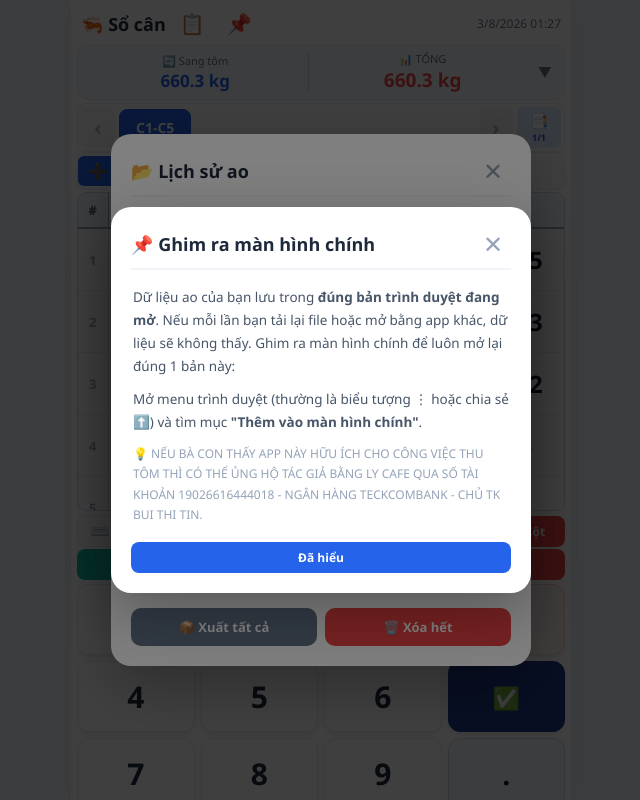
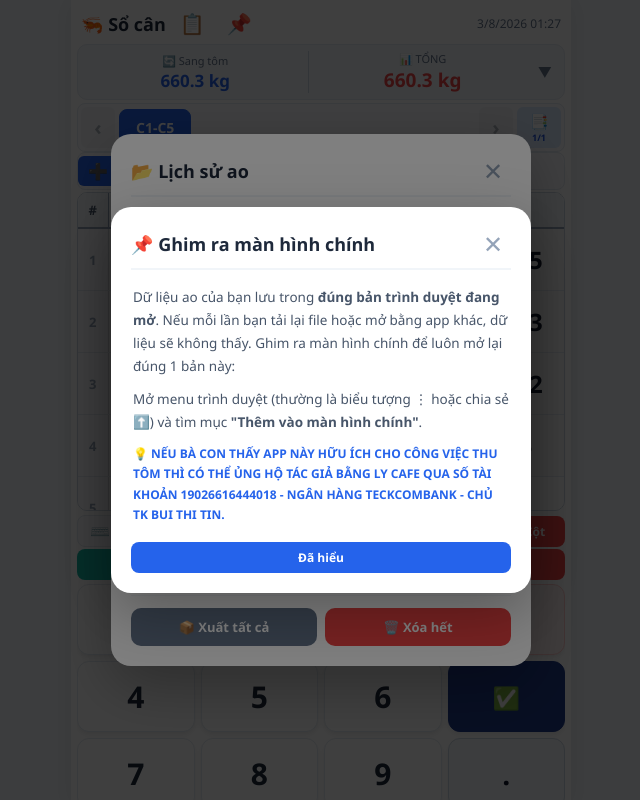
Before and after one commit to tomcamau/S-C-N-T-M, a plain HTML site: page index.html in a window 1280 px wide. Shown: the whole page, without its empty margins (319-959 px from the left). Drawn offline with Linux system fonts and the light colour scheme.

Commit message:
Update index.html
fix lại

```diff
--- a/index.html
+++ b/index.html
@@ -1096,7 +1096,8 @@
             <p id="pinTipOther" style="display:none;">
                 Mở menu trình duyệt (thường là biểu tượng ⋮ hoặc chia sẻ ⬆️) và tìm mục <b>"Thêm vào màn hình chính"</b>.
             </p>
-            <p style="margin-top:10px;color:#94a3b8;font-size:12px;">💡 NẾU BÀ CON THẤY APP NÀY HỮU ÍCH CHO CÔNG VIỆC THU TÔM THÌ CÓ THỂ ỦNG HỘ TÁC GIẢ BẰNG LY CAFE QUA SỐ TÀI KHOẢN 19026616444018 - NGÂN HÀNG TECKCOMBANK - CHỦ TK BUI THI TIN.</p>
+            <!-- ===== SỬA CHỖ NÀY: MÀU XANH DƯƠNG + NÉT ĐẬM ===== -->
+            <p style="margin-top:10px;color:#2563eb;font-size:12px;font-weight:bold;">💡 NẾU BÀ CON THẤY APP NÀY HỮU ÍCH CHO CÔNG VIỆC THU TÔM THÌ CÓ THỂ ỦNG HỘ TÁC GIẢ BẰNG LY CAFE QUA SỐ TÀI KHOẢN 19026616444018 - NGÂN HÀNG TECKCOMBANK - CHỦ TK BUI THI TIN.</p>
         </div>
         <button class="btn btn-primary" style="margin-top:12px;" onclick="closePinTip()">Đã hiểu</button>
     </div>
```
